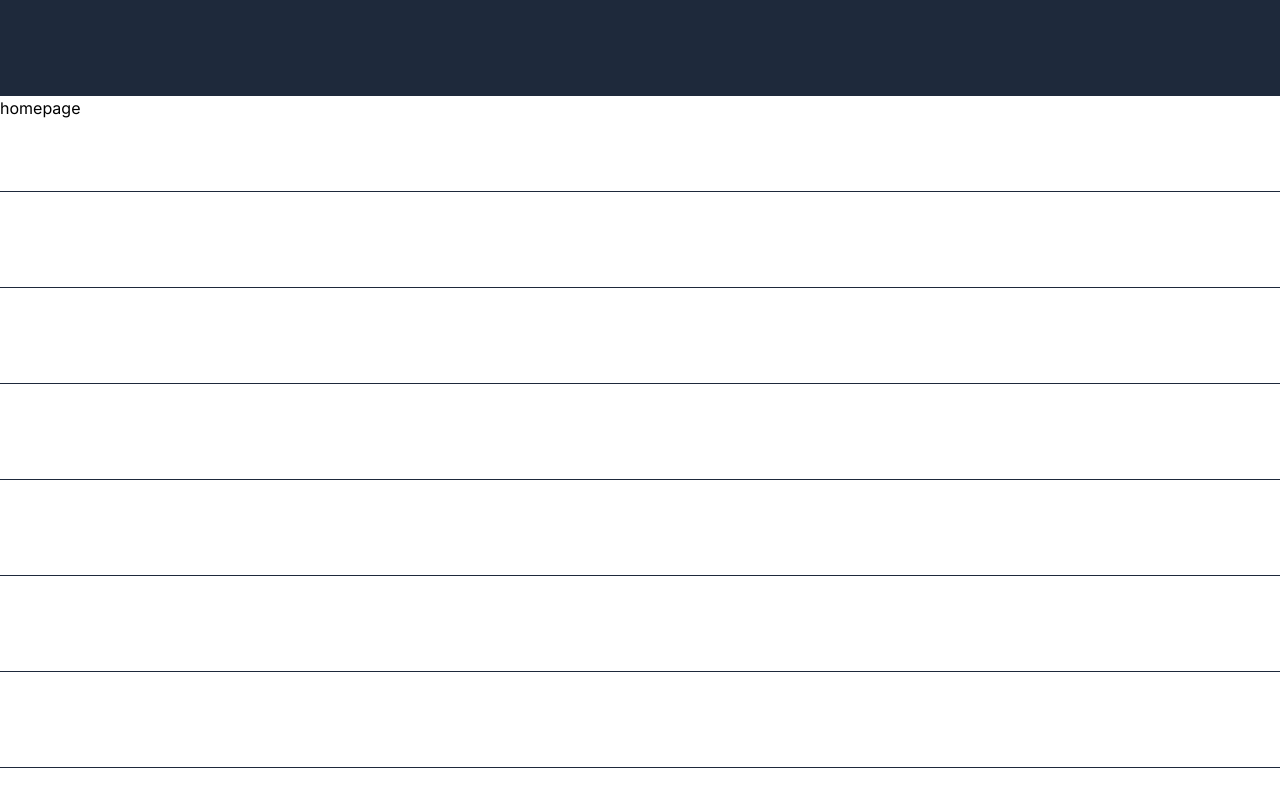
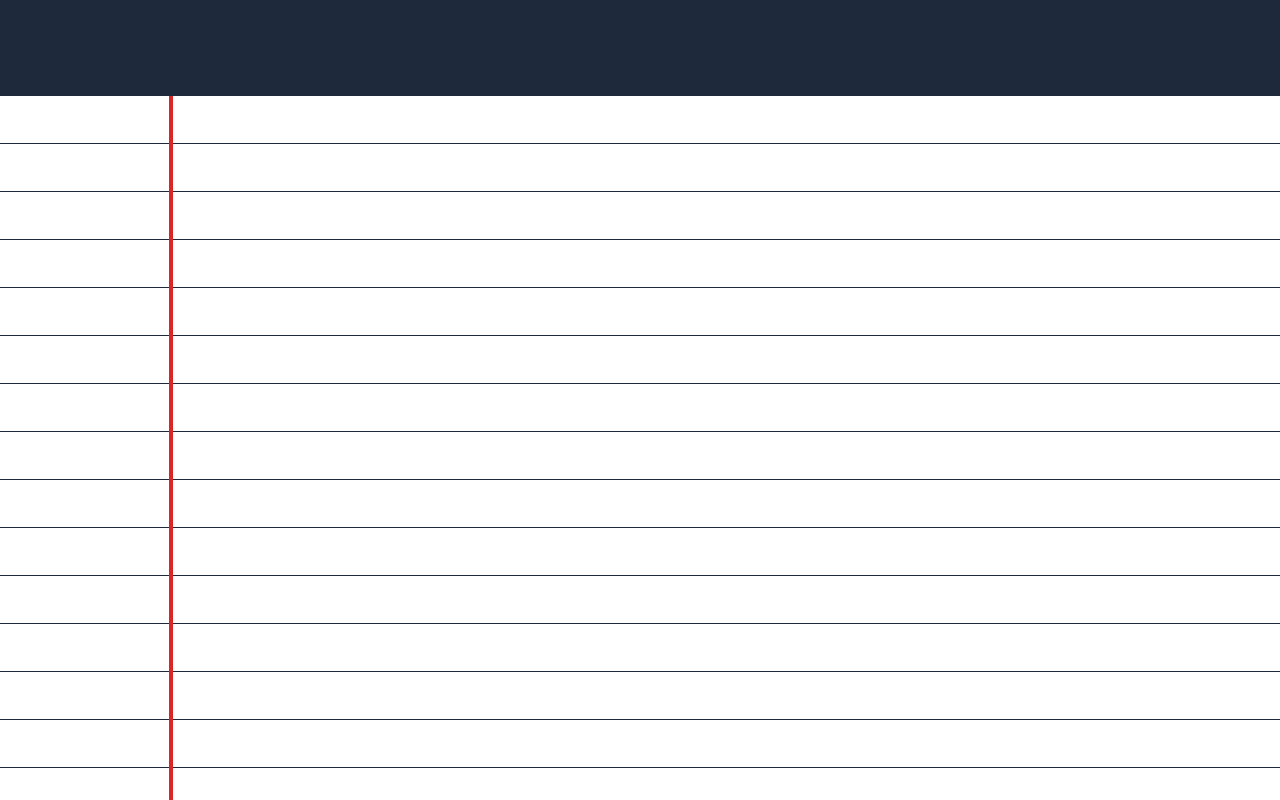
Before and after one commit to WajdiEl-Imtiyaz/task-memo, a Next.js app: page /homepage in a window 1280 px wide. Shown: the top 800 px of the page. Built offline with nearby package versions, Linux system fonts and the light colour scheme.

Commit message:
homepage added + layout change

```diff
--- /dev/null
+++ b/app/(home)/homepage/page.tsx
@@ -0,0 +1,20 @@
+"use client";
+import Tab from "../../components/Tab";
+import List from "../../components/List";
+
+import React from "react";
+
+const homepage = () => {
+  return (
+    <div className="flex">
+      <div className="w-[200px]">
+        <Tab />
+      </div>
+      <div className="w-screen">
+        <List />
+      </div>
+    </div>
+  );
+};
+
+export default homepage;
--- /dev/null
+++ b/app/(home)/layout.tsx
@@ -0,0 +1,26 @@
+import type { Metadata } from "next";
+import { Inter } from "next/font/google";
+import "../globals.css";
+import React from "react";
+
+const inter = Inter({ subsets: ["latin"] });
+
+export const metadata = {
+  title: "Next.js",
+  description: "Generated by Next.js",
+};
+
+export default function RootLayout({
+  children,
+}: {
+  children: React.ReactNode;
+}) {
+  return (
+    <html lang="en">
+      <body className={inter.className}>
+        <div className="w-full h-24 bg-slate-800"></div>
+        {children}
+      </body>
+    </html>
+  );
+}
--- a/app/layout.tsx
+++ b/app/(main)/layout.tsx
@@ -1,6 +1,6 @@
 import type { Metadata } from "next";
 import { Inter } from "next/font/google";
-import "./globals.css";
+import "../globals.css";
 import React from "react";
 
 const inter = Inter({ subsets: ["latin"] });
@@ -16,15 +16,14 @@ export default function RootLayout({
   children: React.ReactNode;
 }>) {
   const divs = [];
-  for (let i = 0; i < 9; i++) {
-    // Adjust the number as needed
+  for (let i = 0; i < 20; i++) {
     divs.push(
-      <div key={i} className="w-screen h-24 border-b border-slate-800"></div>
+      <div key={i} className="w-screen h-12 border-b border-slate-800"></div>
     );
   }
 
   return (
-    <html lang="en" style={{ height: "100vh", overflow: "hidden" }}>
+    <html lang="en">
       <body
         className={inter.className}
         style={{ height: "100%", overflow: "auto" }}
--- a/app/page.tsx
+++ b/app/(main)/page.tsx
@@ -1,7 +1,7 @@
 "use client";
 
 import React from "react";
-import Accounts from "./components/Accounts";
+import Accounts from "../components/Accounts";
 
 export default function Home() {
   return (
--- a/app/components/Accounts.tsx
+++ b/app/components/Accounts.tsx
@@ -17,7 +17,7 @@ const Accounts = () => {
   return (
     <div>
       <p
-        className="text-2xl md:transform md:-translate-y-20 cursor-pointer"
+        className="text-2xl md:transform -translate-y-9 md:-translate-y-20 cursor-pointer"
         onClick={() => setShowPopup(true)}
       >
         Start Tasks
--- /dev/null
+++ b/app/components/List.tsx
@@ -0,0 +1,61 @@
+import React, { createRef, useState } from "react";
+
+const List = () => {
+  const divs = [];
+  const refs = Array.from({ length: 20 }, () => createRef<HTMLDivElement>());
+  const [isTyping, setIsTyping] = useState(Array(20).fill(false));
+  const [isChecked, setIsChecked] = useState(Array(20).fill(false));
+
+  const handleKeyDown = (event: React.KeyboardEvent, index: number) => {
+    if (event.key === "Enter") {
+      event.preventDefault();
+      const nextIndex = index + 1;
+      if (nextIndex < refs.length) {
+        refs[nextIndex]?.current?.focus();
+      }
+    }
+  };
+
+  const handleInput = (
+    event: React.FormEvent<HTMLDivElement>,
+    index: number
+  ) => {
+    const newIsTyping = [...isTyping];
+    newIsTyping[index] = !!event.currentTarget.textContent;
+    setIsTyping(newIsTyping);
+  };
+
+  const handleCheck = (index: number) => {
+    const newIsChecked = [...isChecked];
+    newIsChecked[index] = !newIsChecked[index];
+    setIsChecked(newIsChecked);
+  };
+
+  for (let i = 0; i < 20; i++) {
+    divs.push(
+      <div
+        key={i}
+        ref={refs[i]}
+        className={`w-full md:w-full h-12 border-b border-slate-800 whitespace-nowrap overflow-auto flex items-center justify-start pl-2 ${
+          isChecked[i] ? "line-through" : ""
+        }`}
+        contentEditable
+        onKeyDown={(event) => handleKeyDown(event, i)}
+        onInput={(event) => handleInput(event, i)}
+      >
+        {isTyping[i] && (
+          <input
+            type="checkbox"
+            className="mr-2"
+            checked={isChecked[i]}
+            onChange={() => handleCheck(i)}
+          />
+        )}
+      </div>
+    );
+  }
+
+  return <div>{divs}</div>;
+};
+
+export default List;
--- /dev/null
+++ b/app/components/Tab.tsx
@@ -0,0 +1,49 @@
+import React, { useState, useEffect } from "react";
+import { AlignJustifyIcon } from "lucide-react";
+
+const Tab = () => {
+  const [isOpen, setIsOpen] = useState(window.innerWidth > 768);
+
+  const handleIconClick = () => {
+    setIsOpen(!isOpen);
+  };
+
+  const divs = [];
+  for (let i = 0; i < 20; i++) {
+    divs.push(<div key={i} className=" h-12 border-b border-slate-800"></div>);
+  }
+
+  useEffect(() => {
+    const handleResize = () => {
+      setIsOpen(window.innerWidth > 768);
+    };
+
+    window.addEventListener("resize", handleResize);
+
+    return () => {
+      window.removeEventListener("resize", handleResize);
+    };
+  }, []);
+
+  return (
+    <div className="relative">
+      <div
+        className="absolute left-6 top-0 transform -translate-y-14 md:hidden text-white cursor-pointer"
+        onClick={handleIconClick}
+      >
+        <AlignJustifyIcon />
+      </div>
+      <div
+        className={`transition-transform duration-500 ease-in-out transform ${
+          isOpen
+            ? "translate-x-0 md:border-r-4 md:border-red-600"
+            : "-translate-x-full"
+        } border-r-4 border-red-600 h-max md:block md:translate-x-0`}
+      >
+        {divs}
+      </div>
+    </div>
+  );
+};
+
+export default Tab;
--- a/app/homepage/page.tsx
+++ /dev/null
@@ -1,9 +0,0 @@
-"use client";
-
-import React from "react";
-
-const homepage = () => {
-  return <div>homepage</div>;
-};
-
-export default homepage;
```
Also changed, not shown: public/img/paper.png (deleted).
